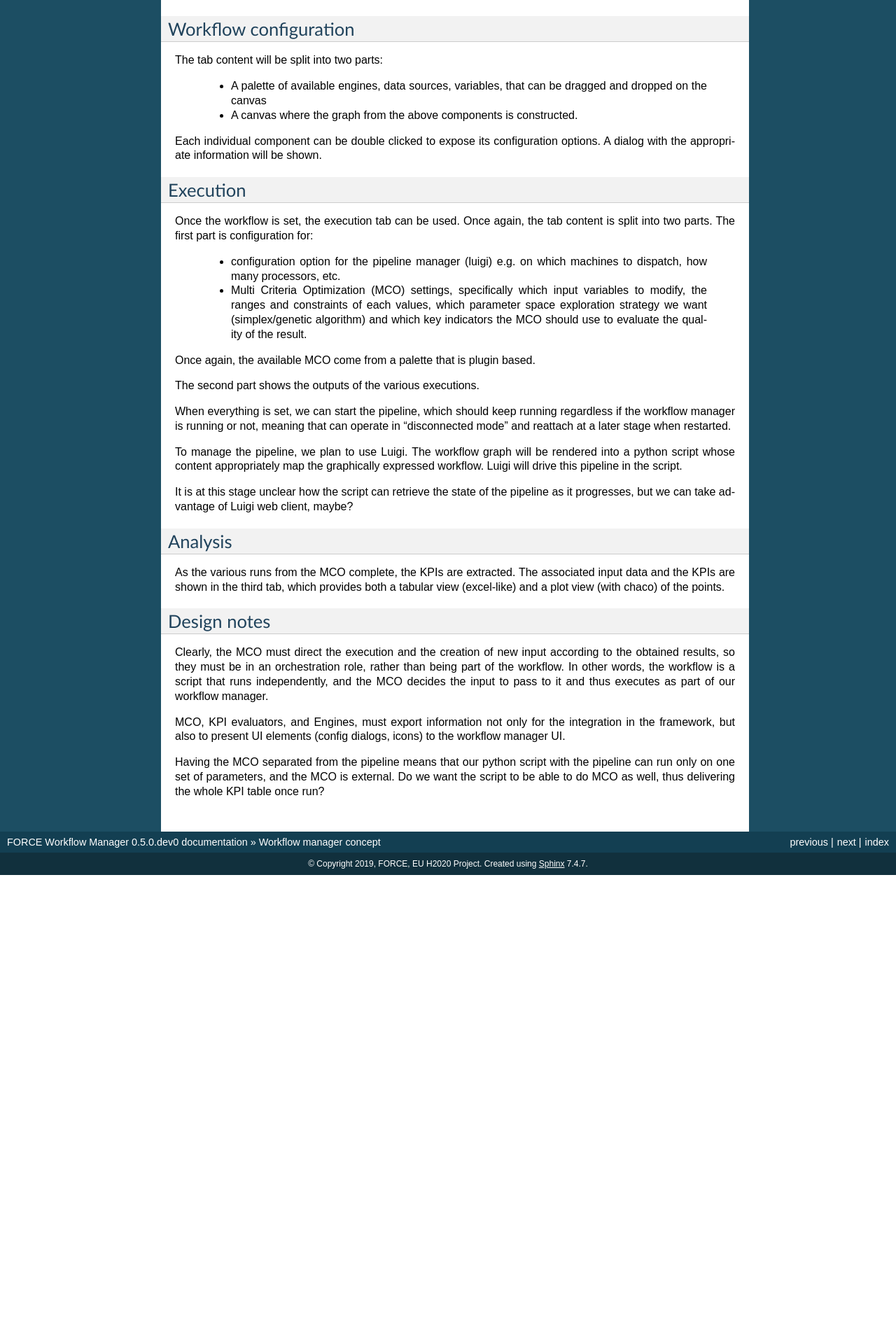
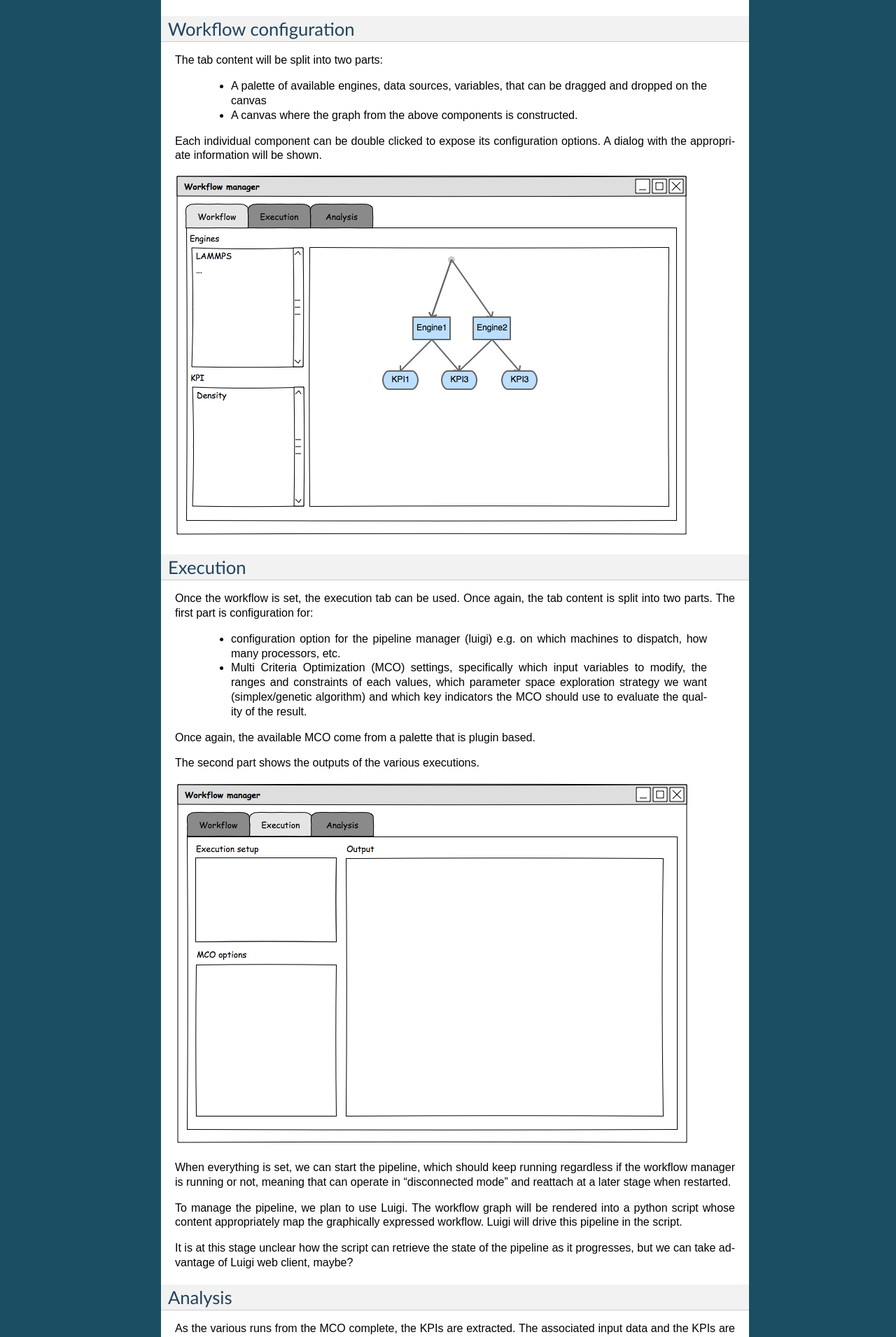
Before and after one commit to force-h2020/force-wfmanager, a Sphinx documentation site: the page built from doc/source/concept.rst, in a window 1280 px wide. Shown: the part 584-2494 px from the top of the page at 70% size. Built offline with Sphinx 7.4.7, drawn with Linux system fonts in a browser that asks for light colours; pages that are not in the unit, such as notebooks, are missing from menus; the version number is read from the project's files by our own code; before the commit the page ends 1834 px from its top, so only the background shows below that.

Commit message:
DOC: created _images directory, created concept.rst

```diff
--- a/doc/source/concept/index.rst
+++ b/doc/source/concept.rst
@@ -32,7 +32,6 @@ The main window should have multiple tabs,
       the setup of the MCO.
     - third tab has data visualization.
 
-
 Workflow configuration
 ----------------------
 
@@ -43,6 +42,8 @@ The tab content will be split into two parts:
 
 Each individual component can be double clicked to expose its configuration options. A dialog
 with the appropriate information will be shown.
+
+.. image:: _images/workflow.png
 
 Execution
 ---------
@@ -58,6 +59,8 @@ is configuration for:
 Once again, the available MCO come from a palette that is plugin based.
 
 The second part shows the outputs of the various executions.
+
+.. image:: _images/execution.png
 
 When everything is set, we can start the pipeline, which should keep running regardless
 if the workflow manager is running or not, meaning that can operate in
--- a/doc/source/index.rst
+++ b/doc/source/index.rst
@@ -14,7 +14,7 @@ User Manual
    :maxdepth: 1
 
    Introduction <introduction>
-   Concept <concept/index>
+   Concept <concept>
    License <license>
 
 API Reference
```
Also changed, not shown: other parts of doc/source/concept.rst (+1 -0 lines), doc/source/_images/analysis.png (added), doc/source/_images/execution.png (added), doc/source/_images/workflow.png (added), doc/source/concept/analysis.png (deleted), doc/source/concept/execution.png (deleted), doc/source/concept/workflow.png (deleted), 2 other files.
